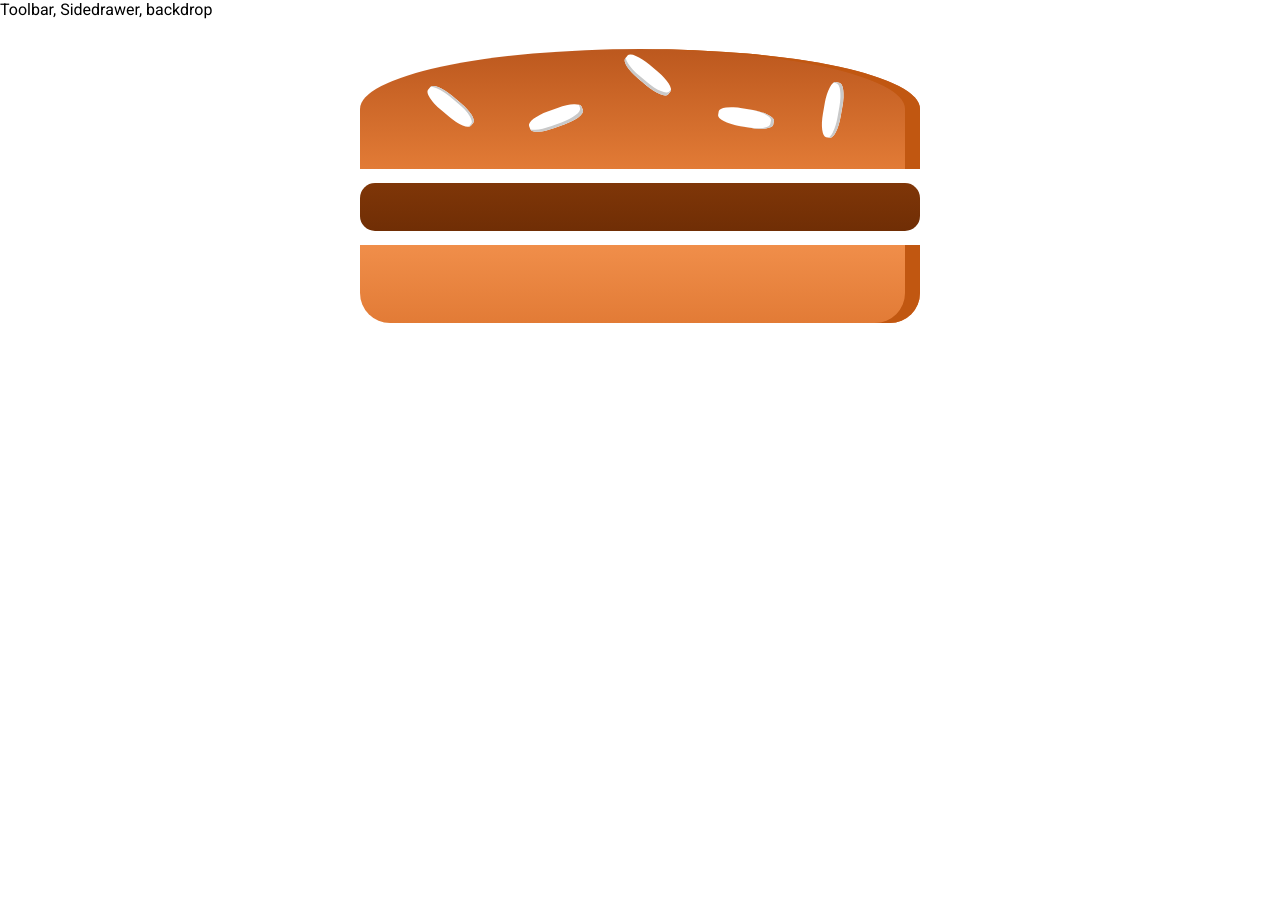
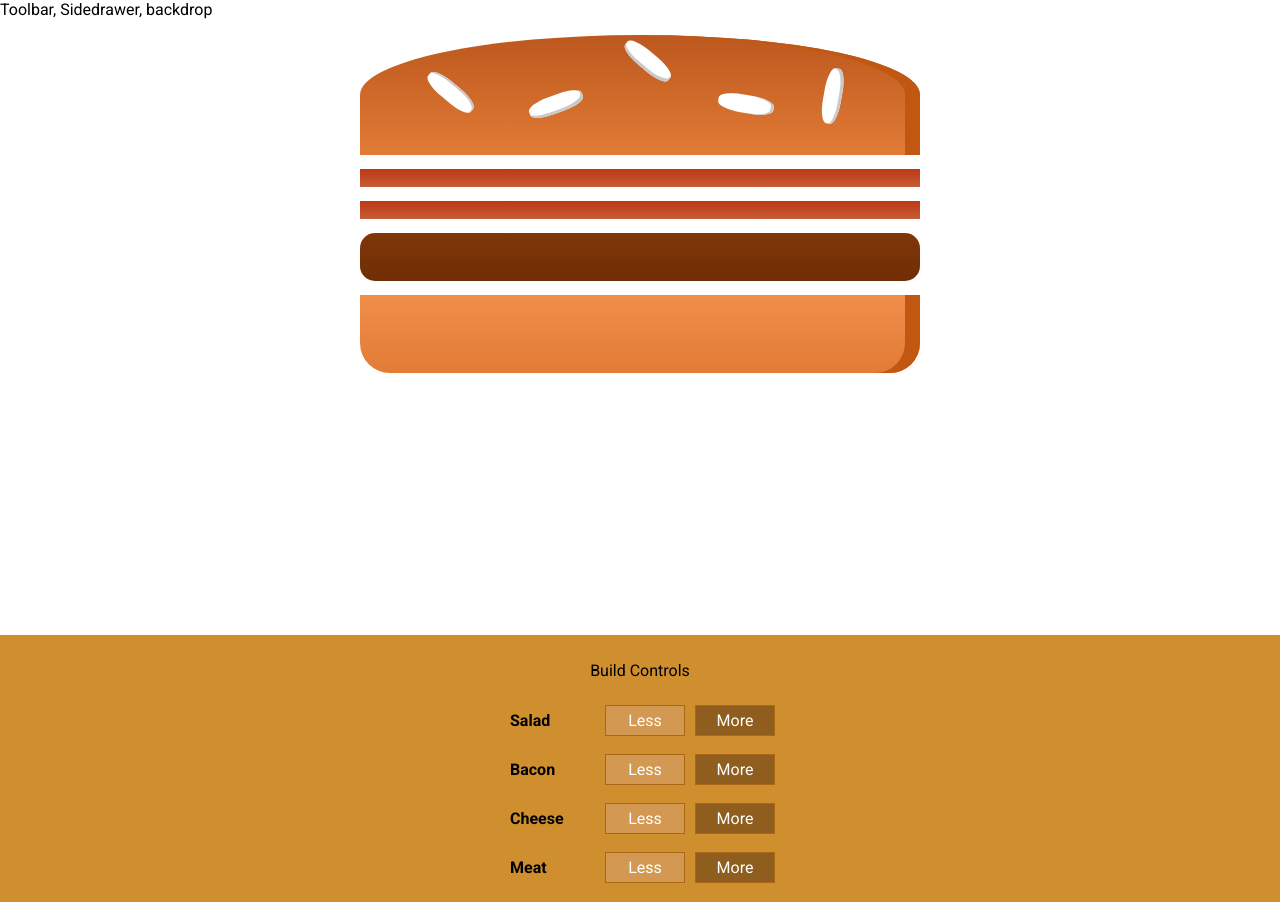
Before and after one commit to ericknamukolo/burger-builder, a React (Create React App) app: page / in a window 1280 px wide. Before the commit the page ends 800 px from the top, so only its background shows below. Built offline with nearby package versions, Linux system fonts and the light colour scheme.

Commit message:
added add and remove func

```diff
--- a/src/components/burger/Burger.css
+++ b/src/components/burger/Burger.css
@@ -2,7 +2,7 @@
     width: 100%;
     margin: auto;
     height: 250px;
-    overflow: scroll;
+    /* overflow: scroll; */
     text-align: center;
     font-weight: bold;
     font-size: 1.2rem;
--- /dev/null
+++ b/src/components/burger/build-controls/BuildControls.css
@@ -0,0 +1,10 @@
+.BuildControls {
+    width: 100%;
+    background-color: #cf8f2e;
+    display: flex;
+    flex-flow: column;
+    align-items: center;
+    box-shadow: 0 2px 1px #ccc;
+    margin: auto;
+    padding: 10px 0;
+}
--- /dev/null
+++ b/src/components/burger/build-controls/BuildControls.js
@@ -0,0 +1,31 @@
+import React from 'react';
+import './BuildControls.css';
+import BuildControl from './build-control/BuildControl';
+
+let controls = [
+  { label: 'Salad', type: 'salad' },
+  { label: 'Bacon', type: 'bacon' },
+  { label: 'Cheese', type: 'cheese' },
+  { label: 'Meat', type: 'meat' },
+];
+
+const buildControls = (props) => {
+  return (
+    <div className='BuildControls'>
+      <p>Build Controls</p>
+      {controls.map((control, i) => {
+        return (
+          <BuildControl
+            label={control.label}
+            type={control.type}
+            key={control.label + i}
+            moreClick={props.moreClick}
+            lessClick={props.lessClick}
+          />
+        );
+      })}
+    </div>
+  );
+};
+
+export default buildControls;
--- /dev/null
+++ b/src/components/burger/build-controls/build-control/BuildControl.css
@@ -0,0 +1,56 @@
+.BuildControl {
+    display: flex;
+    justify-content: space-between;
+    align-items: center;
+    margin: 5px 0;
+}
+
+.BuildControl button {
+    display: block;
+    font: inherit;
+    padding: 5px;
+    margin: 0 5px;
+    width: 80px;
+    border: 1px solid #AA6817;
+    cursor: pointer;
+    outline: none;
+}
+
+.BuildControl button:disabled {
+    background-color: #AC9980;
+    border: 1px solid #7E7365;
+    color: #ccc;
+    cursor: default;
+}
+
+.BuildControl button:hover:disabled {
+    background-color: #AC9980;
+    color: #ccc;
+    cursor: not-allowed;
+}
+
+.Label {
+    padding: 10px;
+    font-weight: bold;
+    width: 80px;
+}
+
+.BuildControl .Less {
+    background-color: #D39952;
+    color: white;
+}
+
+.BuildControl .More {
+    background-color: #8F5E1E;
+    color: white;
+}
+
+.BuildControl .Less:hover, .BuildControl .Less:active {
+    background-color: #DAA972;
+    color: white;
+}
+
+.BuildControl .More:hover,.BuildControl .More:active {
+    background-color: #99703F;
+    color: white;
+}
--- /dev/null
+++ b/src/components/burger/build-controls/build-control/BuildControl.js
@@ -0,0 +1,16 @@
+import React from 'react';
+import './BuildControl.css';
+
+const buildControl = (props) => (
+  <div className='BuildControl'>
+    <div className='Label'>{props.label}</div>
+    <button className='Less' onClick={() => props.lessClick(props.type)}>
+      Less
+    </button>
+    <button className='More' onClick={() => props.moreClick(props.type)}>
+      More
+    </button>
+  </div>
+);
+
+export default buildControl;
--- a/src/containers/burger-builder/BurgerBuilder.js
+++ b/src/containers/burger-builder/BurgerBuilder.js
@@ -1,20 +1,62 @@
 import React, { Component, Fragment } from 'react';
 import Burger from '../../components/burger/Burger';
+import BuildControls from '../../components/burger/build-controls/BuildControls';
+
+const INGREDIENT_PRICES = {
+  salad: 0.5,
+  cheese: 0.4,
+  meat: 1.3,
+  bacon: 0.7,
+};
 
 class BurgerBuilder extends Component {
   state = {
     ingredients: {
       salad: 0,
-      bacon: 0,
+      bacon: 2,
       cheese: 0,
       meat: 1,
     },
+    totalPrice: 4,
+  };
+
+  addIngredient = (type) => {
+    const oldCount = this.state.ingredients[type];
+    const updatedCount = oldCount + 1;
+    const updatedIngredients = {
+      ...this.state.ingredients,
+    };
+    updatedIngredients[type] = updatedCount;
+    const priceAddition = INGREDIENT_PRICES[type];
+    const oldPrice = this.state.totalPrice;
+    const newPrice = oldPrice + priceAddition;
+    this.setState({ totalPrice: newPrice, ingredients: updatedIngredients });
+  };
+
+  removeIngredient = (type) => {
+    const oldCount = this.state.ingredients[type];
+    if (oldCount <= 0) {
+      return;
+    }
+    const updatedCount = oldCount - 1;
+    const updatedIngredients = {
+      ...this.state.ingredients,
+    };
+    updatedIngredients[type] = updatedCount;
+    const priceAddition = INGREDIENT_PRICES[type];
+    const oldPrice = this.state.totalPrice;
+    const newPrice = oldPrice - priceAddition;
+    this.setState({ totalPrice: newPrice, ingredients: updatedIngredients });
   };
 
   render() {
     return (
       <Fragment>
         <Burger ingredients={this.state.ingredients} />
+        <BuildControls
+          moreClick={this.addIngredient}
+          lessClick={this.removeIngredient}
+        />
       </Fragment>
     );
   }
```
